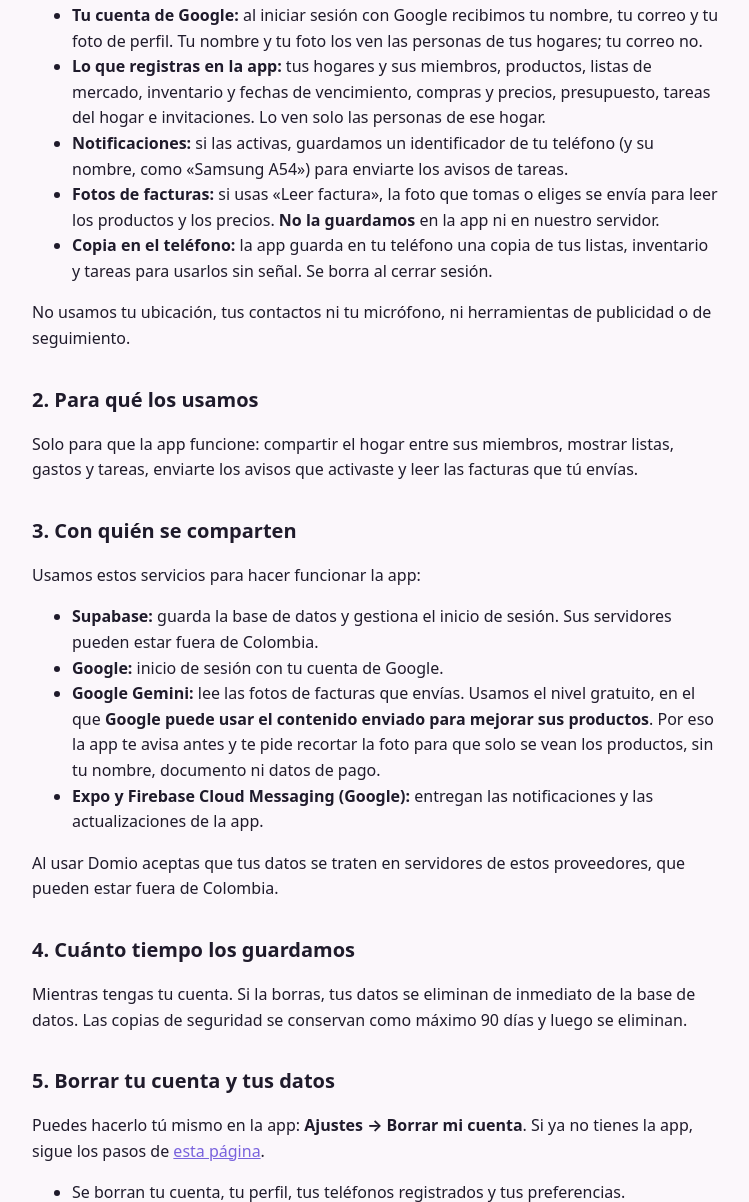
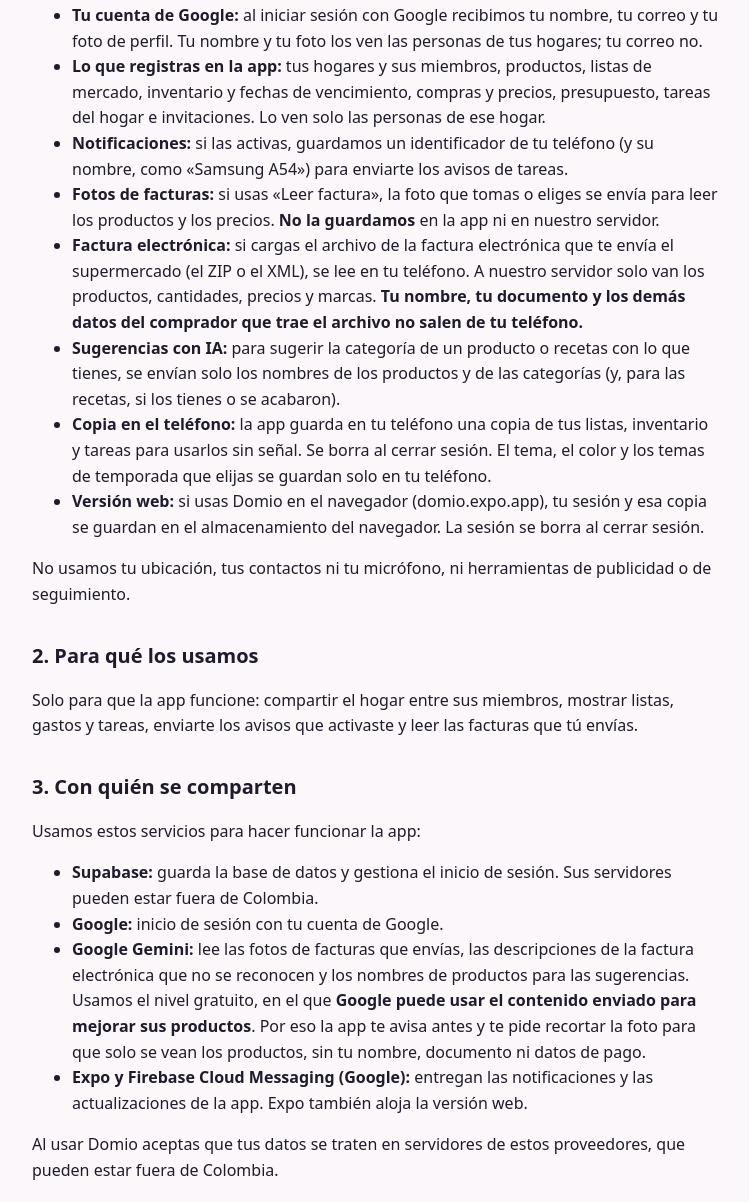
Before and after one commit to Jonnier197/jonnier197.github.io, a plain HTML site: page privacidad/index.html in a window 1280 px wide. Shown: the part 500-1702 px from the top of the page, without its empty margins (264-1013 px from the left). Drawn offline with Linux system fonts and the light colour scheme.

Commit message:
Política de privacidad: factura electrónica, IA, web y temas

```diff
--- a/privacidad/index.html
+++ b/privacidad/index.html
@@ -14,7 +14,7 @@
       </header>
 
       <h1>Política de privacidad</h1>
-      <p class="muted">Última actualización: 3 de noviembre de 2026</p>
+      <p class="muted">Última actualización: 17 de noviembre de 2026</p>
 
       <p>
         Esta política explica qué datos usa la app <strong>Domio</strong> (Android), para
@@ -56,9 +56,27 @@
           <strong>No la guardamos</strong> en la app ni en nuestro servidor.
         </li>
         <li>
+          <strong>Factura electrónica:</strong> si cargas el archivo de la factura
+          electrónica que te envía el supermercado (el ZIP o el XML), se lee en tu teléfono.
+          A nuestro servidor solo van los productos, cantidades, precios y marcas.
+          <strong>Tu nombre, tu documento y los demás datos del comprador que trae el
+          archivo no salen de tu teléfono.</strong>
+        </li>
+        <li>
+          <strong>Sugerencias con IA:</strong> para sugerir la categoría de un producto o
+          recetas con lo que tienes, se envían solo los nombres de los productos y de las
+          categorías (y, para las recetas, si los tienes o se acabaron).
+        </li>
+        <li>
           <strong>Copia en el teléfono:</strong> la app guarda en tu teléfono una copia de
           tus listas, inventario y tareas para usarlos sin señal. Se borra al cerrar
-          sesión.
+          sesión. El tema, el color y los temas de temporada que elijas se guardan solo en
+          tu teléfono.
+        </li>
+        <li>
+          <strong>Versión web:</strong> si usas Domio en el navegador (domio.expo.app), tu
+          sesión y esa copia se guardan en el almacenamiento del navegador. La sesión se
+          borra al cerrar sesión.
         </li>
       </ul>
       <p>
@@ -82,7 +100,9 @@
         </li>
         <li><strong>Google:</strong> inicio de sesión con tu cuenta de Google.</li>
         <li>
-          <strong>Google Gemini:</strong> lee las fotos de facturas que envías. Usamos el
+          <strong>Google Gemini:</strong> lee las fotos de facturas que envías, las
+          descripciones de la factura electrónica que no se reconocen y los nombres de
+          productos para las sugerencias. Usamos el
           nivel gratuito, en el que
           <strong
             >Google puede usar el contenido enviado para mejorar sus productos</strong
@@ -91,7 +111,8 @@
         </li>
         <li>
           <strong>Expo y Firebase Cloud Messaging (Google):</strong> entregan las
-          notificaciones y las actualizaciones de la app.
+          notificaciones y las actualizaciones de la app. Expo también aloja la versión
+          web.
         </li>
       </ul>
       <p>
```
